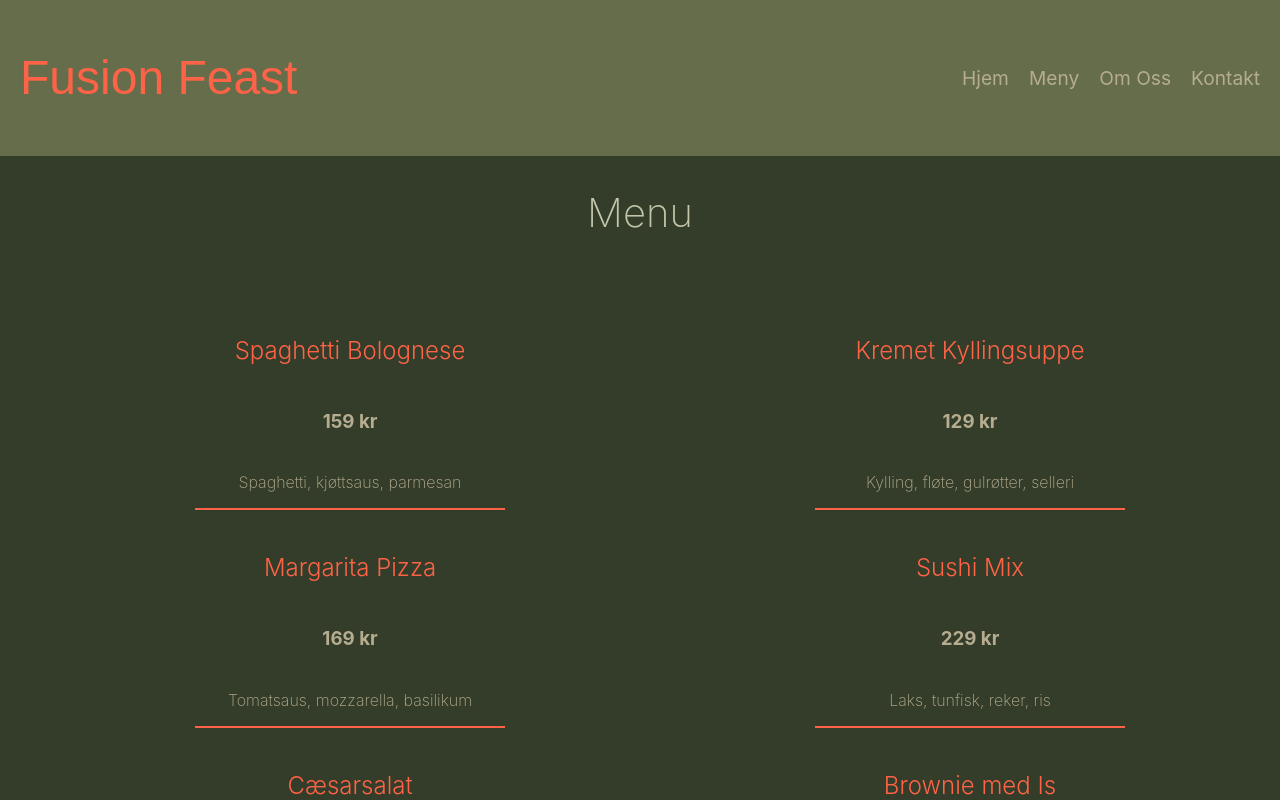
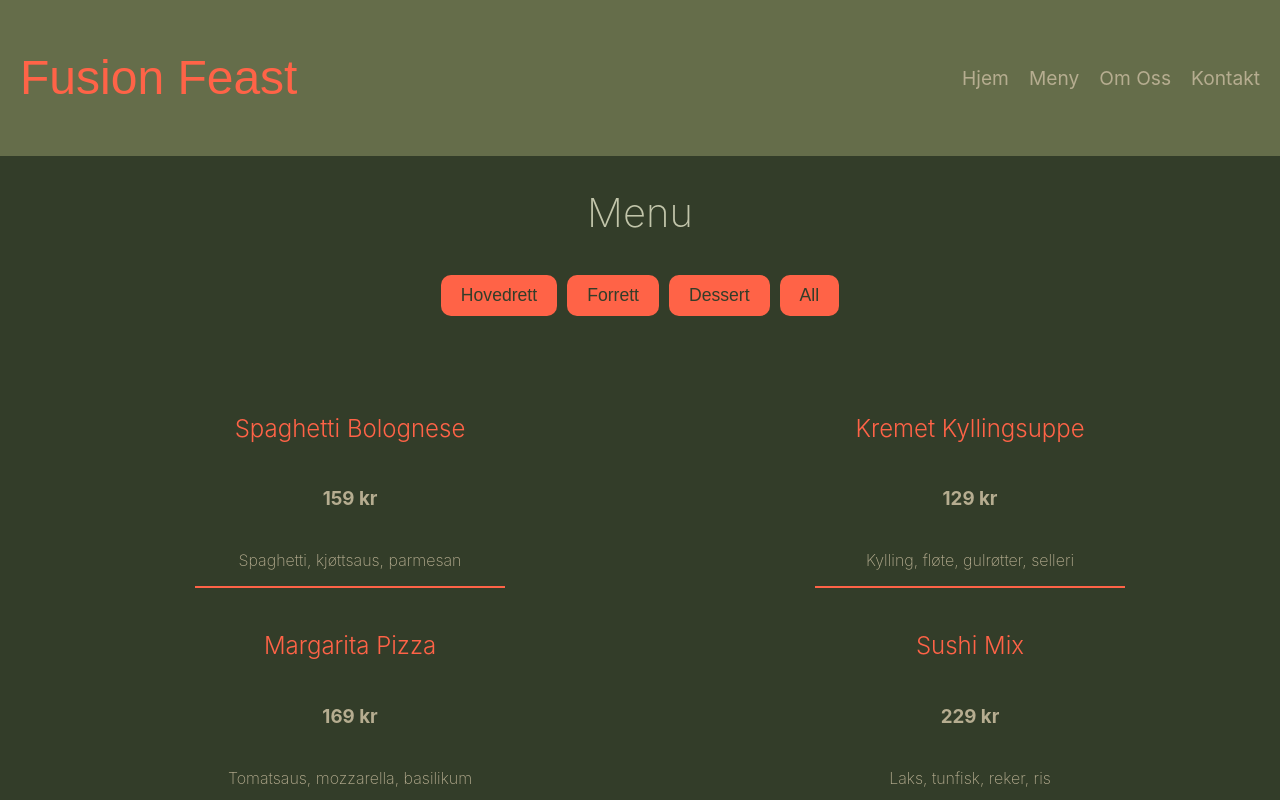
Before and after one commit to CaliforNya/meny-oppgave, a React (Vite) app: page / in a window 1280 px wide. Shown: the top 800 px of the page. Built offline with nearby package versions, Linux system fonts and the light colour scheme; a web font is replaced by a local one.

Commit message:
filtering

```diff
--- a/src/components/Header.module.css
+++ b/src/components/Header.module.css
@@ -9,8 +9,6 @@
     font-size: 3rem;
     font-weight: 100;
     color: hsl(9, 100%, 64%);
-    flex-grow: 1;
-
     text-align: center;
 
 }
@@ -19,7 +17,6 @@
 .header {
     display: flex;
     justify-content: space-between;
-
     align-items: center;
     background-color: #656D4A;
     padding: 10px 20px;
--- a/src/components/List.jsx
+++ b/src/components/List.jsx
@@ -1,16 +1,38 @@
 import styles from "./List.module.css";
 import { meny } from "./Menu.jsx";
 import DishCard from "./DishCard.jsx";
-
-console.log(meny);
+import { useState } from "react";
+import MenuButton from "./MenuButton.jsx";
 
 const List = () => {
+  const categories = ["Hovedrett", "Forrett", "Dessert"];
+  const [selectedCategory, setSelectedCategory] = useState("");
+
+  const showAll = () => {
+    setSelectedCategory("");
+  };
+
+  const filteredMeny = meny.filter((product) =>
+    selectedCategory ? product.kategori === selectedCategory : showAll
+  );
+
   return (
     <>
       <h1>Menu</h1>
+      <div className={styles.buttons}>
+        {categories.map((category, index) => (
+          <MenuButton
+            key={index}
+            category={category}
+            onClick={setSelectedCategory}
+          />
+        ))}
+        <MenuButton key="all" category="All" onClick={showAll} />
+      </div>
+
       <div className={styles.menu}>
         <ul className={styles.list}>
-          {meny.map((product) => (
+          {filteredMeny.map((product) => (
             <li key={product.id} className={styles.listItem}>
               <DishCard {...product} />
             </li>
--- a/src/components/List.module.css
+++ b/src/components/List.module.css
@@ -1,9 +1,9 @@
 .menu {
-    display: flex;
-    justify-content: center;
-    align-items: center;
+
     padding: 0;
     margin: 50px auto;
+width: 100%;
+
 }
 
 h1 {
@@ -17,9 +17,10 @@ h1 {
 
 .list ul {
     padding: 0;
+
 }
 
-.list li {
+.listItem {
     list-style: none;
     width: 50%;
     position: relative;
@@ -31,8 +32,8 @@ h1 {
     display: flex;
     flex-wrap: wrap;
     align-items: center;
-    margin: 0 auto;
-    padding: 0 auto;
+
+
 }
 
 .list li::after {
@@ -45,3 +46,7 @@ h1 {
     bottom: 0;
     left: 25%;
 }
+.buttons{
+    display: flex;
+    justify-content: center;
+}
--- /dev/null
+++ b/src/components/MenuButton.jsx
@@ -0,0 +1,11 @@
+import styles from "./MenuButton.module.css";
+
+const MenuButton = ({ category, onClick }) => {
+  return (
+    <button className={styles.button} onClick={() => onClick(category)}>
+      {category}
+    </button>
+  );
+};
+
+export default MenuButton;
--- /dev/null
+++ b/src/components/MenuButton.module.css
@@ -0,0 +1,14 @@
+.button {
+    padding: 10px 20px;
+    margin: 5px;
+    background-color: hsl(9, 100%, 64%);
+    color: #333D29;
+    border: none;
+    border-radius: 10px;
+    cursor: pointer;
+    font-size: 1.1rem;
+}
+
+.button:hover {
+    background-color: #A4AC86;
+}
```
